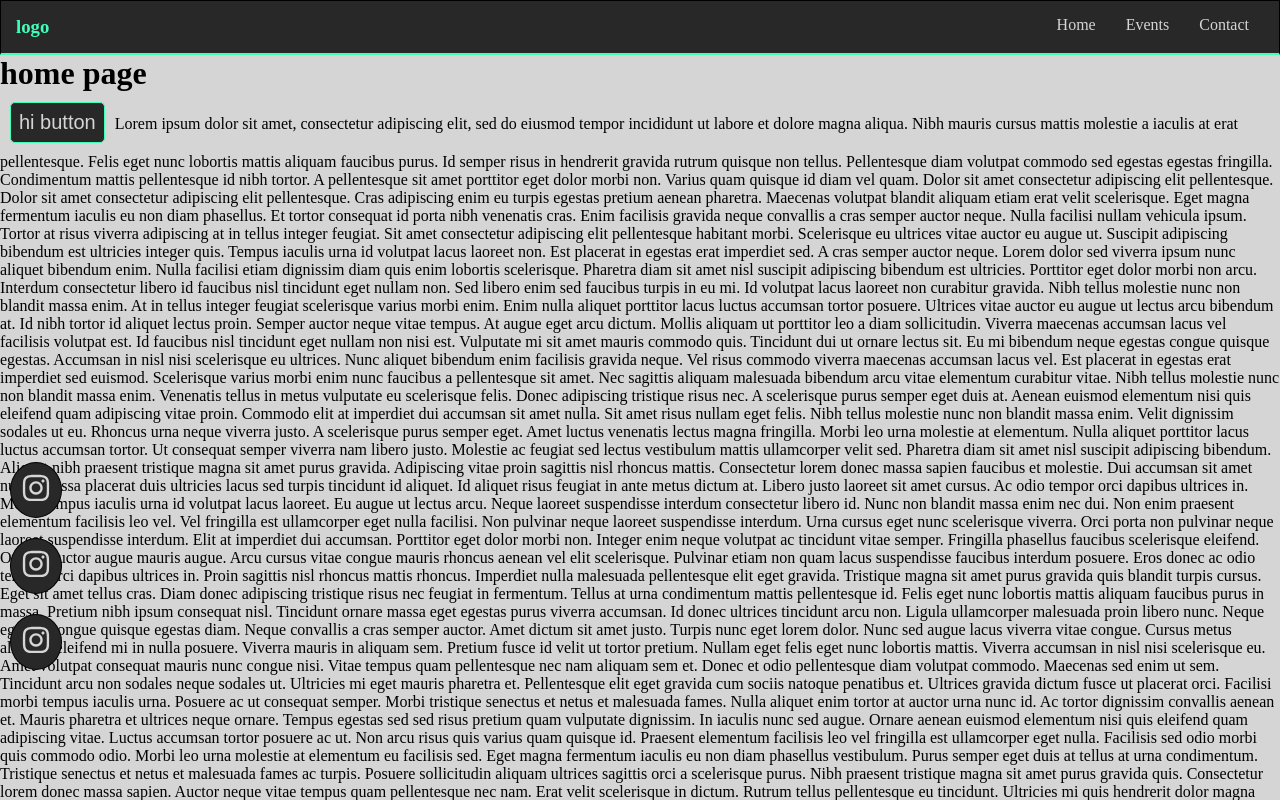
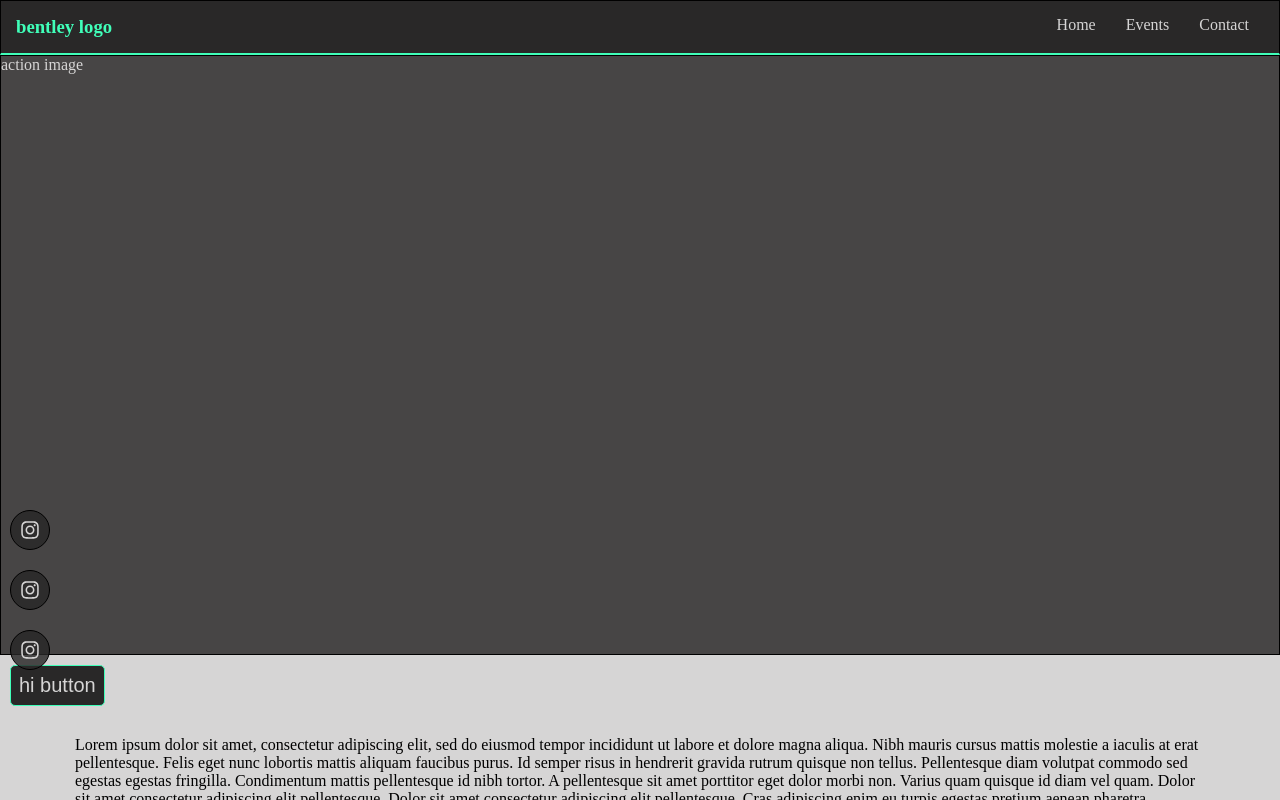
Before and after one commit to V-School-Module-7/dj-bentley-app, a React (Create React App) app in the folder client/: page / in a window 1280 px wide. Shown: the top 800 px of the page. Built offline with nearby package versions, Linux system fonts and the light colour scheme.

Commit message:
fixed side link sizing. Added transitions on hover to it. Threw in a dive to portray action image at the top of home page. Added accent color to hover on nav.

```diff
--- a/client/src/App.js
+++ b/client/src/App.js
@@ -23,9 +23,9 @@ function App() {
     	</Switch>
 
 		<div className="sideLinkSection">
-			<SideLink linkHref="a" sideLinkSymbol={<FaInstagram />} />
-			<SideLink linkHref="a" sideLinkSymbol={<FaInstagram />} />
-			<SideLink linkHref="a" sideLinkSymbol={<FaInstagram />} />
+			<SideLink linkHref="a" sideLinkSymbol={<FaInstagram />} linkName="Instagram" />
+			<SideLink linkHref="a" sideLinkSymbol={<FaInstagram />} linkName="Instagram" />
+			<SideLink linkHref="a" sideLinkSymbol={<FaInstagram />} linkName="Instagram" />
 		</div>
     	<Footer />
     	</div>
--- a/client/src/Header.js
+++ b/client/src/Header.js
@@ -4,7 +4,7 @@ import { Link } from 'react-router-dom'
 const Header = () => {
     return (
         <header>
-            <h3>logo</h3>
+            <h3>bentley logo</h3>
             <nav>
                 <Link to="/">Home</Link>
                 <Link to="/event">Events</Link>
@@ -16,3 +16,5 @@ const Header = () => {
 }
 
 export default Header
+
+//keep semi-transparent or keep opaque?
--- a/client/src/Home.js
+++ b/client/src/Home.js
@@ -7,14 +7,13 @@ const Home = () => {
     }
 
     return (
-        <div className="contentWrap">
-            <h1>
-                home page
-            </h1>
+        <div>
+            <div className="actionImage">action image</div>
 
             <Button btnContent="hi button" btnAction = {btnTest} />
 
-            Lorem ipsum dolor sit amet, consectetur adipiscing elit, sed do eiusmod tempor incididunt ut labore et dolore magna aliqua. Nibh mauris cursus mattis molestie a iaculis at erat pellentesque. Felis eget nunc lobortis mattis aliquam faucibus purus. Id semper risus in hendrerit gravida rutrum quisque non tellus. Pellentesque diam volutpat commodo sed egestas egestas fringilla. Condimentum mattis pellentesque id nibh tortor. A pellentesque sit amet porttitor eget dolor morbi non. Varius quam quisque id diam vel quam. Dolor sit amet consectetur adipiscing elit pellentesque. Dolor sit amet consectetur adipiscing elit pellentesque. Cras adipiscing enim eu turpis egestas pretium aenean pharetra. Maecenas volutpat blandit aliquam etiam erat velit scelerisque. Eget magna fermentum iaculis eu non diam phasellus. Et tortor consequat id porta nibh venenatis cras. Enim facilisis gravida neque convallis a cras semper auctor neque. Nulla facilisi nullam vehicula ipsum. Tortor at risus viverra adipiscing at in tellus integer feugiat.
+            <div className="contentWrap">
+                Lorem ipsum dolor sit amet, consectetur adipiscing elit, sed do eiusmod tempor incididunt ut labore et dolore magna aliqua. Nibh mauris cursus mattis molestie a iaculis at erat pellentesque. Felis eget nunc lobortis mattis aliquam faucibus purus. Id semper risus in hendrerit gravida rutrum quisque non tellus. Pellentesque diam volutpat commodo sed egestas egestas fringilla. Condimentum mattis pellentesque id nibh tortor. A pellentesque sit amet porttitor eget dolor morbi non. Varius quam quisque id diam vel quam. Dolor sit amet consectetur adipiscing elit pellentesque. Dolor sit amet consectetur adipiscing elit pellentesque. Cras adipiscing enim eu turpis egestas pretium aenean pharetra. Maecenas volutpat blandit aliquam etiam erat velit scelerisque. Eget magna fermentum iaculis eu non diam phasellus. Et tortor consequat id porta nibh venenatis cras. Enim facilisis gravida neque convallis a cras semper auctor neque. Nulla facilisi nullam vehicula ipsum. Tortor at risus viverra adipiscing at in tellus integer feugiat.
 
 Sit amet consectetur adipiscing elit pellentesque habitant morbi. Scelerisque eu ultrices vitae auctor eu augue ut. Suscipit adipiscing bibendum est ultricies integer quis. Tempus iaculis urna id volutpat lacus laoreet non. Est placerat in egestas erat imperdiet sed. A cras semper auctor neque. Lorem dolor sed viverra ipsum nunc aliquet bibendum enim. Nulla facilisi etiam dignissim diam quis enim lobortis scelerisque. Pharetra diam sit amet nisl suscipit adipiscing bibendum est ultricies. Porttitor eget dolor morbi non arcu. Interdum consectetur libero id faucibus nisl tincidunt eget nullam non. Sed libero enim sed faucibus turpis in eu mi. Id volutpat lacus laoreet non curabitur gravida. Nibh tellus molestie nunc non blandit massa enim. At in tellus integer feugiat scelerisque varius morbi enim.
 
@@ -112,7 +111,7 @@ Lectus urna duis convallis convallis tellus id. Lectus quam id leo in vitae turp
 
 Imperdiet massa tincidunt nunc pulvinar sapien et ligula ullamcorper malesuada. Facilisis magna etiam tempor orci. Id diam maecenas ultricies mi eget mauris pharetra et ultrices. Lectus vestibulum mattis ullamcorper velit sed. Ultrices mi tempus imperdiet nulla malesuada pellentesque elit eget. Vel facilisis volutpat est velit egestas dui id ornare arcu. Lectus magna fringilla urna porttitor rhoncus dolor. Quisque egestas diam in arcu cursus. Quis viverra nibh cras pulvinar mattis. Eleifend mi in nulla posuere sollicitudin aliquam ultrices sagittis orci. Metus aliquam eleifend mi in nulla posuere sollicitudin aliquam ultrices. Risus commodo viverra maecenas accumsan.
 
-Magna fermentum iaculis eu non. Placerat duis ultricies lacus sed turpis. Phasellus faucibus scelerisque eleifend donec pretium vulputate. Auctor neque vitae tempus quam pellentesque. Nec feugiat nisl pretium fusce id velit. Bibendum arcu vitae elementum curabitur vitae nunc sed. Amet risus nullam eget felis eget nunc lobortis. Tristique senectus et netus et malesuada fames ac turpis egestas. Id diam maecenas ultricies mi eget. Commodo odio aenean sed adipiscing. Ultrices tincidunt arcu non sodales neque sodales ut etiam. Quis auctor elit sed vulputate.
+Magna fermentum iaculis eu non. Placerat duis ultricies lacus sed turpis. Phasellus faucibus scelerisque eleifend donec pretium vulputate. Auctor neque vitae tempus quam pellentesque. Nec feugiat nisl pretium fusce id velit. Bibendum arcu vitae elementum curabitur vitae nunc sed. Amet risus nullam eget felis eget nunc lobortis. Tristique senectus et netus et malesuada fames ac turpis egestas. Id diam maecenas ultricies mi eget. Commodo odio aenean sed adipiscing. Ultrices tincidunt arcu non sodales neque sodales ut etiam. Quis auctor elit sed vulputate.</div>
         </div>
     )
 }
--- a/client/src/SideLink.js
+++ b/client/src/SideLink.js
@@ -3,7 +3,7 @@ import React from 'react'
 const SideLink = (props) => {
     const sideLinkSymbol = props.sideLinkSymbol
     return (
-        <a href={props.linkHref} className="sideLink">{sideLinkSymbol}</a>
+        <a href={props.linkHref} className="sideLink tooltip">{sideLinkSymbol}<span className="tooltiptext">{props.linkName}</span></a>
     )
 }
 
--- a/client/src/style/_pages.scss
+++ b/client/src/style/_pages.scss
@@ -10,17 +10,72 @@
 }
 
 .sideLink {
-    background-color: $darkColor;
-    width: fit-content;
-    height: fit-content;
-    @include pad-mar(10px, 10px);
+    background-color: $transparentDarkColor;
+    width: 40px;
+    height: 40px;
+    @include pad-mar(0px, 10px);
     border-radius: 50%;
+    display: flex;
+    justify-content: center;
+    align-items: center;
+    transition: width 200ms, height 200ms;
 
     svg {
         color: $lightColor;
+        height: 20px;
+        width: 20px;
+        transition: width 200ms, height 200ms;
+        text-align: center;
+    }
+}
+
+.sideLink:hover {
+    width: 50px;
+    height: 50px;
+    background-color: $darkColor;
+
+    svg {
+        color: $accentColor;
         height: 30px;
         width: 30px;
     }
+}
+
+.tooltip {
+    position: relative;
+    // display: inline-block;
+}
+
+.tooltip .tooltiptext {
+    visibility: hidden;
+    width: fit-content;
+    background-color: $darkColor;
+    color: $lightColor;
+    text-align: center;
+    border-radius: 6px;
+    padding: 5px;
+    // height: 30px;
+    font-size: 20px;
+
+    /* Position the tooltip */
+    position: absolute;
+    z-index: 1;
+    left: 120%;
+}
+
+.tooltip .tooltiptext::after {
+    content: "";
+    position: absolute;
+    top: 50%;
+    right: 100%;
+    margin-top: -5px;
+    border-width: 5px;
+    border-style: solid;
+    border-color: transparent black transparent transparent;
+}
+
+.tooltip:hover .tooltiptext {
+    visibility: visible;
 }
 
 .sideLinkSection {
@@ -32,3 +87,11 @@
     position: fixed;
     bottom: 120px;
 }
+
+.actionImage {
+    border: black solid 1px;
+    width: 100%;
+    height: 75vh;
+    background-color: $transparentDarkColor;
+    color: $lightColor;
+}
--- a/client/src/style/_variables.scss
+++ b/client/src/style/_variables.scss
@@ -1,6 +1,7 @@
 // here is for any variables (such as colors and fonts) that are used throughout the pages
 
 $darkColor: rgb(41, 40, 40);
+$transparentDarkColor: rgba(41, 40, 40, 0.822);
 $lightColor: rgb(214, 213, 213);
 $accentColor: #40ffb9;
 
--- a/client/src/style/style.css
+++ b/client/src/style/style.css
@@ -10,23 +10,81 @@
 }
 
 .sideLink {
-  background-color: #292828;
-  width: -webkit-fit-content;
-  width: -moz-fit-content;
-  width: fit-content;
-  height: -webkit-fit-content;
-  height: -moz-fit-content;
-  height: fit-content;
-  padding: 10px;
+  background-color: rgba(41, 40, 40, 0.822);
+  width: 40px;
+  height: 40px;
+  padding: 0px;
   margin: 10px;
   border: 1px solid black;
   border-radius: 50%;
+  display: -webkit-box;
+  display: -ms-flexbox;
+  display: flex;
+  -webkit-box-pack: center;
+      -ms-flex-pack: center;
+          justify-content: center;
+  -webkit-box-align: center;
+      -ms-flex-align: center;
+          align-items: center;
+  -webkit-transition: width 200ms, height 200ms;
+  transition: width 200ms, height 200ms;
 }
 
 .sideLink svg {
   color: #d6d5d5;
+  height: 20px;
+  width: 20px;
+  -webkit-transition: width 200ms, height 200ms;
+  transition: width 200ms, height 200ms;
+  text-align: center;
+}
+
+.sideLink:hover {
+  width: 50px;
+  height: 50px;
+  background-color: #292828;
+}
+
+.sideLink:hover svg {
+  color: #40ffb9;
   height: 30px;
   width: 30px;
+}
+
+.tooltip {
+  position: relative;
+}
+
+.tooltip .tooltiptext {
+  visibility: hidden;
+  width: -webkit-fit-content;
+  width: -moz-fit-content;
+  width: fit-content;
+  background-color: #292828;
+  color: #d6d5d5;
+  text-align: center;
+  border-radius: 6px;
+  padding: 5px;
+  font-size: 20px;
+  /* Position the tooltip */
+  position: absolute;
+  z-index: 1;
+  left: 120%;
+}
+
+.tooltip .tooltiptext::after {
+  content: "";
+  position: absolute;
+  top: 50%;
+  right: 100%;
+  margin-top: -5px;
+  border-width: 5px;
+  border-style: solid;
+  border-color: transparent black transparent transparent;
+}
+
+.tooltip:hover .tooltiptext {
+  visibility: visible;
 }
 
 .sideLinkSection {
@@ -41,6 +99,14 @@
   z-index: 3;
   position: fixed;
   bottom: 120px;
+}
+
+.actionImage {
+  border: black solid 1px;
+  width: 100%;
+  height: 75vh;
+  background-color: rgba(41, 40, 40, 0.822);
+  color: #d6d5d5;
 }
 
 * {
@@ -61,13 +127,16 @@ body {
 }
 
 .contentWrap {
-  padding-bottom: 120px;
+  padding: 20px 75px 150px 75px;
 }
 
 header {
   display: -webkit-box;
   display: -ms-flexbox;
   display: flex;
+  position: -webkit-sticky;
+  position: sticky;
+  top: 0;
   -webkit-box-pack: justify;
       -ms-flex-pack: justify;
           justify-content: space-between;
@@ -83,6 +152,10 @@ nav a {
   text-decoration: none;
   padding: 0 15px;
   color: #d6d5d5;
+}
+
+nav a:hover {
+  color: #40ffb9;
 }
 
 footer {
--- a/client/src/style/style.scss
+++ b/client/src/style/style.scss
@@ -19,11 +19,14 @@ body {
 }
 
 .contentWrap {
-    padding-bottom: 120px; //height of footer
+    // padding-bottom: 120px; //height of footer
+    padding: 20px 75px 150px 75px;
 }
 
 header {
     display: flex;
+    position: sticky;
+    top: 0;
     justify-content: space-between;
     @include pad-mar(15px, 0px);
     background-color: $darkColor;
@@ -36,6 +39,10 @@ nav {
         text-decoration: none;
         padding: 0 15px;
         color: $lightColor;
+    }
+
+    a:hover {
+        color: $accentColor;
     }
 }
 
```
Also changed, not shown: 1 other file (tests, documents, lock files or other folders).
